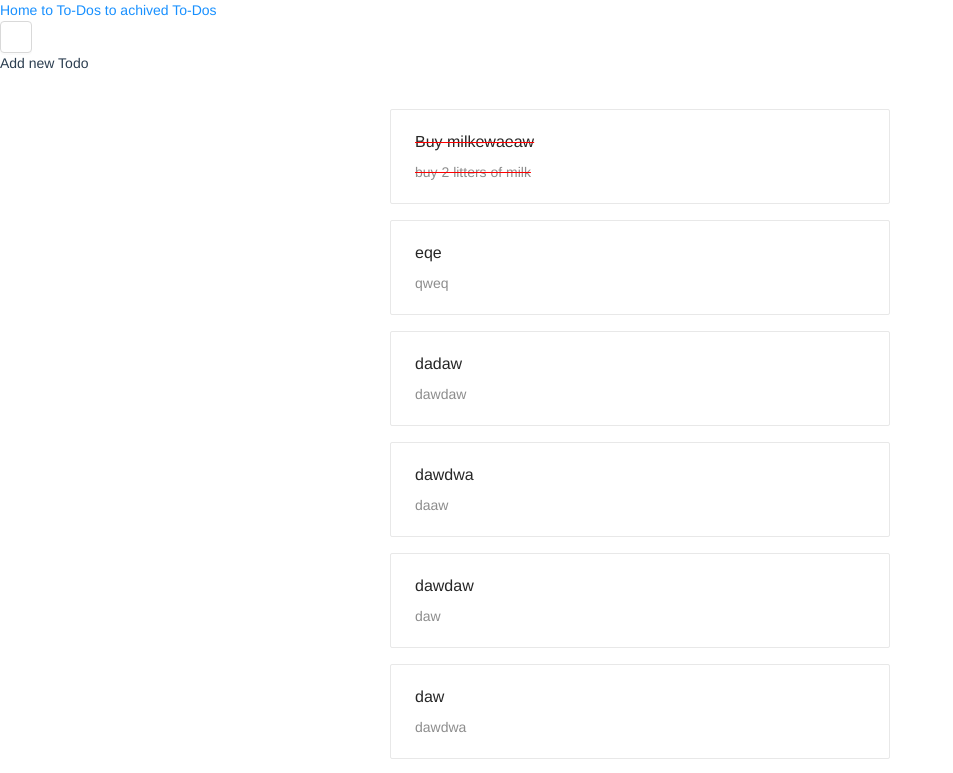
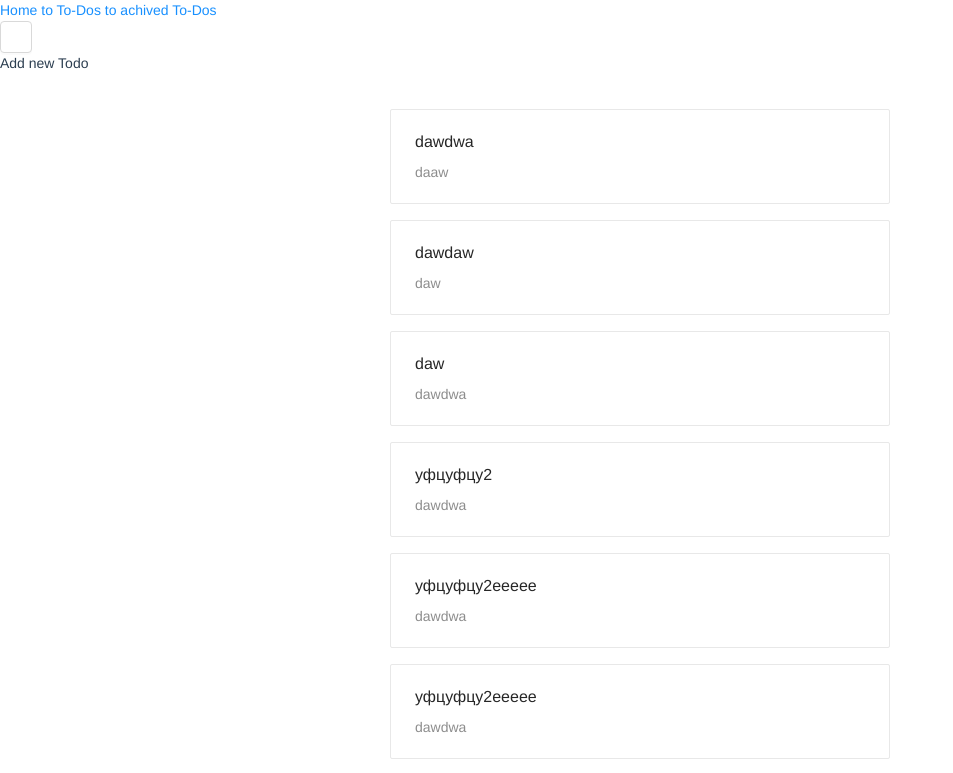
Before and after one commit to mrbotmd/vue-todo, a Vue app: page /todos in a window 1280 px wide. Shown: the top 773 px of the page, without its empty margins (0-953 px from the left). Built offline with nearby package versions, Linux system fonts and the light colour scheme; data requests are answered from the project's data file.

Commit message:
fixed prop and data sync bug

```diff
--- a/db.json
+++ b/db.json
@@ -1,19 +1,5 @@
 {
   "todos": [
-    {
-      "id": 10,
-      "title": "eqe",
-      "description": "qweq",
-      "done": false,
-      "archived": false
-    },
-    {
-      "id": 11,
-      "title": "dadaw",
-      "description": "dawdaw",
-      "done": false,
-      "archived": false
-    },
     {
       "id": 12,
       "title": "dawdwa",
@@ -76,13 +62,6 @@
       "description": "ффффффф",
       "done": false,
       "archived": false
-    },
-    {
-      "id": 4,
-      "title": "Buy milkewaeaw",
-      "description": "buy 2 litters of milk",
-      "done": true,
-      "archived": false
     }
   ],
   "archived-todos": [
@@ -113,6 +92,13 @@
       "description": "dawws223232",
       "done": true,
       "archived": true
+    },
+    {
+      "id": 10,
+      "title": "eqe",
+      "description": "qweq",
+      "done": true,
+      "archived": true
     }
   ]
 }
--- a/src/components/TodoItem.vue
+++ b/src/components/TodoItem.vue
@@ -61,40 +61,16 @@
             handleTodoAction(`unArchiveTodo`, { archived: !curTodo.archived })
           "
         >
-          <label :for="`unArchiveTodo${curTodo.id}`" class="pointer">
-            <a-icon type="upload" title="unarchive" />
-          </label>
+          <a-icon type="upload" title="unarchive" />
         </a-button>
 
-        <div>
-          <a-button>
-            <label :for="`deleteTodo${curTodo.id}`" class="pointer">
-              <a-icon type="delete" />
-            </label>
-          </a-button>
-          <input
-            @change="deleteTodo(curTodo.id)"
-            style="display: none"
-            type="checkbox"
-            :name="`deleteTodo${curTodo.id}`"
-            :id="`deleteTodo${curTodo.id}`"
-          />
-        </div>
+        <a-button @click="handleTodoAction(`deleteTodo`)">
+          <a-icon type="delete" />
+        </a-button>
 
-        <div>
-          <a-button>
-            <label :for="`editTodo${curTodo.id}`">
-              <a-icon type="edit" />
-            </label>
-          </a-button>
-          <input
-            @change="isEditable = !isEditable"
-            style="display: none"
-            type="checkbox"
-            :name="`editTodo${curTodo.id}`"
-            :id="`editTodo${curTodo.id}`"
-          />
-        </div>
+        <a-button @click="isEditable = !isEditable">
+          <a-icon type="edit" />
+        </a-button>
       </a-space>
     </div>
   </a-card>
@@ -115,19 +91,24 @@ export default {
 
   data() {
     return {
-      curTodo: { ...this.todo },
+      curTodo: this.todo,
       isEditable: false,
       isSelected: false,
     };
   },
 
+  watch: {
+    todo: function() {
+      this.curTodo = this.todo;
+    },
+  },
+
   methods: {
     expandCard(e) {
-      console.log(e.target);
       const targets = [
         "ant-card-meta-detail",
         "ant-card-meta-title",
-        "and-catd-meta-description",
+        "ant-card-meta-description",
         "ant-card-body",
       ];
       if (targets.includes(e.target.className))
@@ -140,7 +121,10 @@ export default {
     },
 
     handleTodoAction(action, data) {
-      this[action](this.todo.id, { ...this.curTodo, ...data });
+      console.log("todo", this.todo.done);
+      console.log("curTodo", this.curTodo.done);
+      console.log(data);
+      this[action](this.curTodo.id, { ...this.curTodo, ...data });
     },
   },
 };
--- a/src/components/TodoList.vue
+++ b/src/components/TodoList.vue
@@ -30,7 +30,6 @@
         :key="todo.id"
       >
         <TodoItem
-          :log="log"
           :getTodos="getTodos"
           :unArchiveTodo="unArchiveTodo"
           :archiveTodo="archiveTodo"
@@ -79,8 +78,8 @@ export default {
   },
 
   methods: {
-    log(item) {
-      console.log(item);
+    log(e) {
+      console.log(e.target.className);
     },
 
     cancelAddingNewTodo(state) {
```
